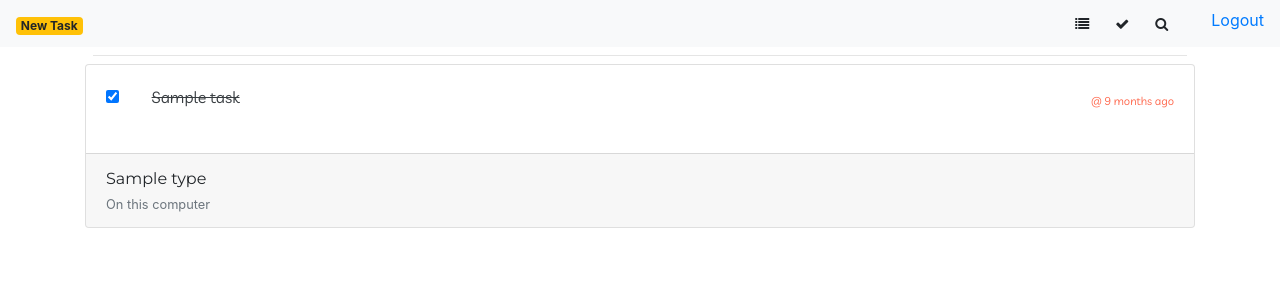
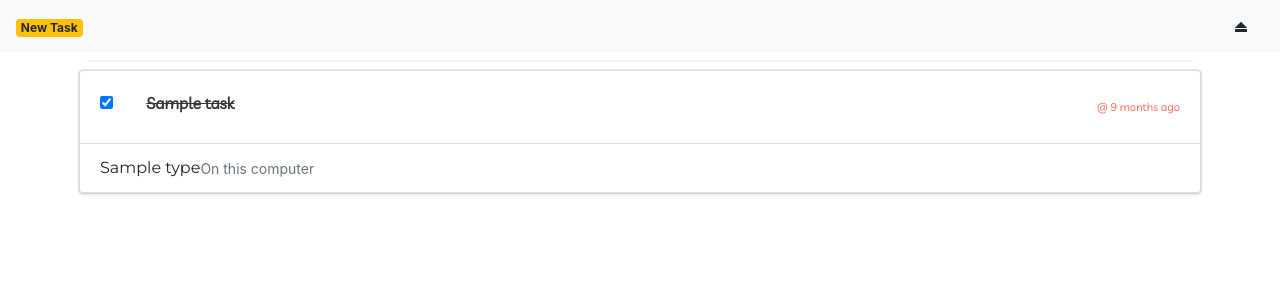
Before and after one commit to timothyakinyelu/todo-list-with-flask, a Flask app: page / in a window 1280 px wide. Shown: the top 300 px of the page. Run offline with Flask 2, Linux system fonts and the light colour scheme; a user stored in the database is signed in; tables that the repository leaves empty hold one stand-in row (values such as "Sample post"); some libraries are stand-ins or nearby versions; some web fonts are replaced.

Commit message:
- future updates - changed logout to fontawesome eject - added bulma.css

```diff
--- a/application/templates/home-nav.html
+++ b/application/templates/home-nav.html
@@ -9,13 +9,6 @@
                 >
                     <span class="badge badge-warning">New Task</span>
                 </a>
-                <!-- <button
-                    class="btn btn-secondary btn-sm"
-                    data-toggle="modal"
-                    data-target="#newTask"
-                >
-                    New Task
-                </button> -->
             </li>
         {% endif %}
         </ul>
@@ -24,7 +17,7 @@
     <div class="collapse navbar-collapse" id="navbarSupportedContent">
         <ul class="navbar-nav ml-auto">
             {% if current_user.is_authenticated %}
-                <li class="nav-item">
+                <!-- <li class="nav-item">
                     <a class="btn btn-light mr-2 btn-sm" href="#">
                         <i class="fa fa-list"></i>
                     </a>
@@ -43,10 +36,10 @@
                     <a class="btn btn-light mr-2 btn-sm" href="#">
                         <i class="fa fa-hamburger"></i>
                     </a>
-                </li>
+                </li> -->
                 <li class="nav-item">
-                    <a href="{{ url_for('auth.logout') }}" class="navbar-item">
-                        Logout
+                    <a class="btn btn-light mr-2 btn-sm" href="{{ url_for('auth.logout') }}">
+                        <i class="fa fa-eject"></i>
                     </a>
                 </li>
             {% else %}
--- a/application/templates/layout.html
+++ b/application/templates/layout.html
@@ -7,6 +7,7 @@
     <!-- Bootstrap CSS -->
     <link rel="stylesheet" href="https://stackpath.bootstrapcdn.com/bootstrap/4.3.1/css/bootstrap.min.css" integrity="sha384-ggOyR0iXCbMQv3Xipma34MD+dH/1fQ784/j6cY/iJTQUOhcWr7x9JvoRxT2MZw1T" crossorigin="anonymous">
     <link rel="stylesheet" href="{{ url_for('static', filename= 'css/style.css') }}">
+    <link rel="stylesheet" href="https://cdnjs.cloudflare.com/ajax/libs/bulma/0.7.2/css/bulma.min.css" />
 
     <link href="https://fonts.googleapis.com/css?family=Livvic|Montserrat|Philosopher|ZCOOL+XiaoWei|Srisakdi:700&display=swap" rel="stylesheet">
     <link rel="stylesheet" href="https://stackpath.bootstrapcdn.com/font-awesome/4.7.0/css/font-awesome.min.css">
```
Also changed, not shown: application/templates/app-nav.html (+4 -4 lines).
